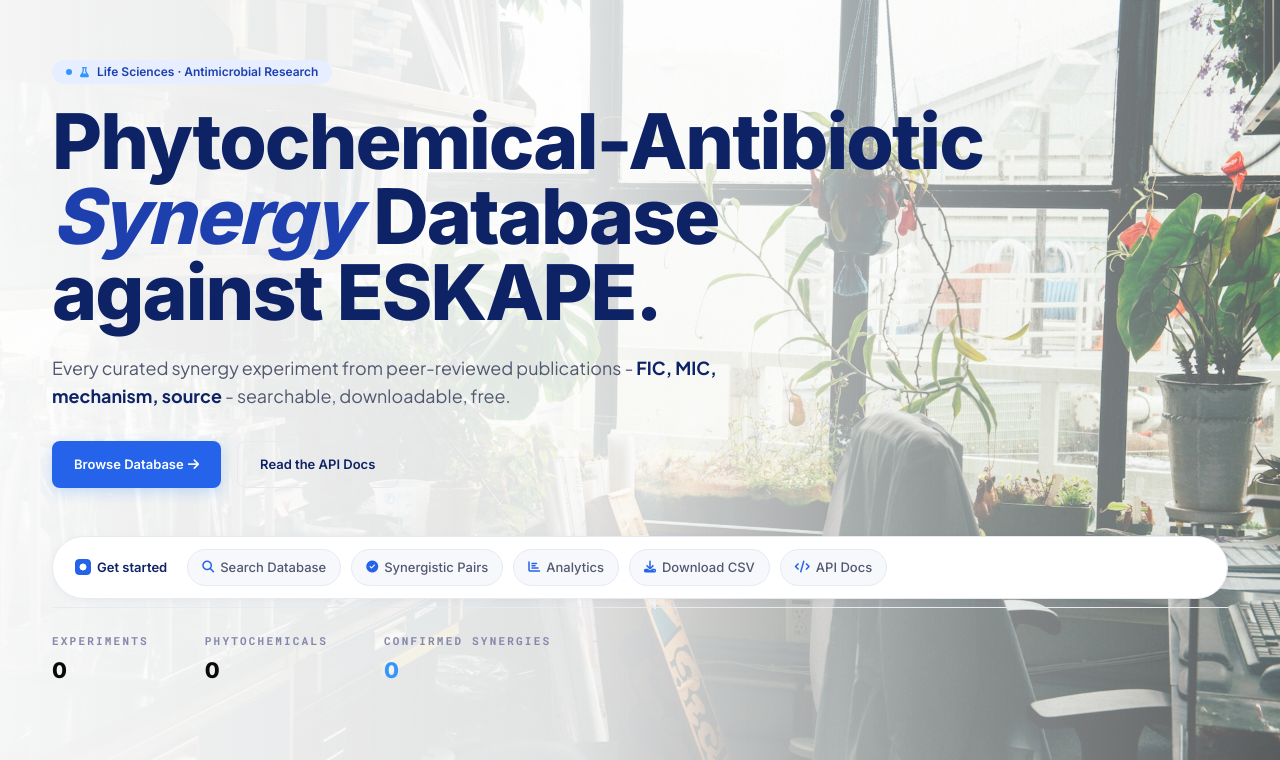
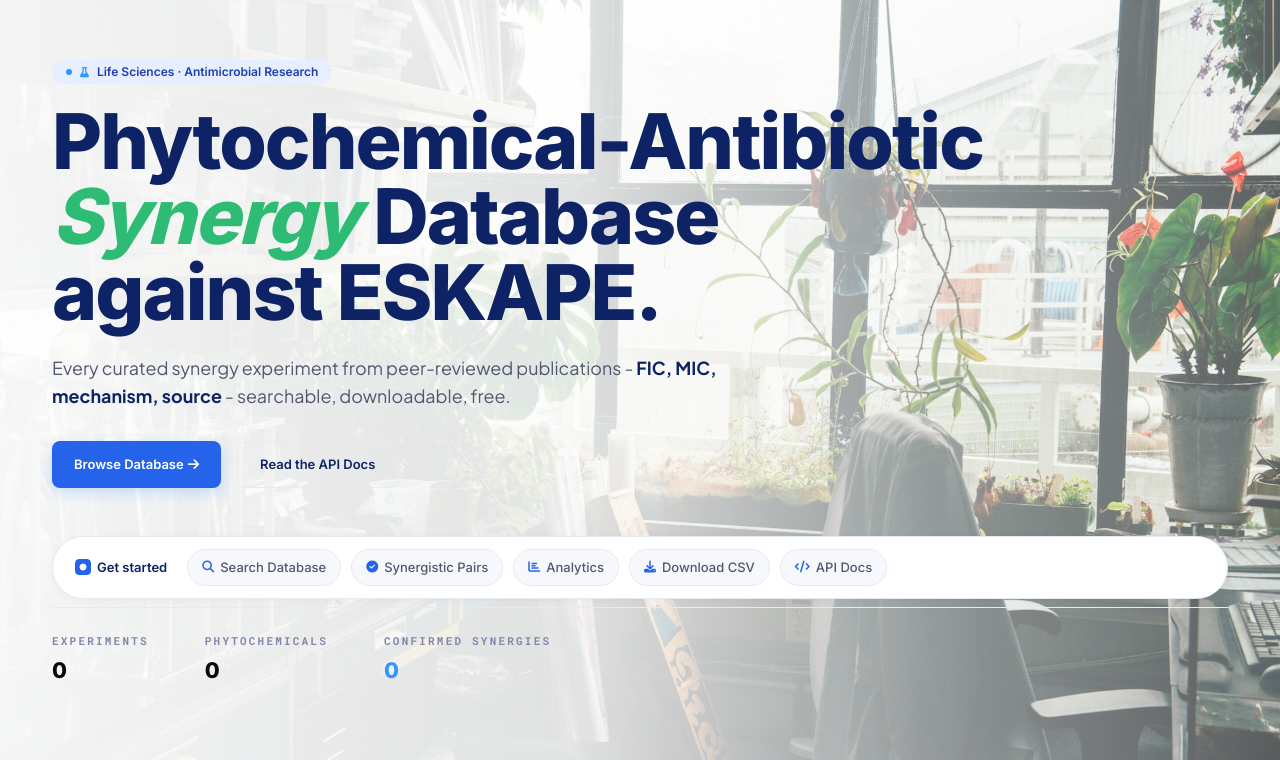
Before and after one commit to argajitsarkr/phytosynergy-db-project, a Django app: page / in a window 1280 px wide. Shown: the part 72-832 px from the top of the page. Run offline with Django 5.2, Linux system fonts and the light colour scheme; data comes from the database, SQL or seed files in the repository; data that the repository does not hold is empty; some libraries are stand-ins or nearby versions.

Commit message:
Add Razorpay green as second accent (#2EBC74) for two-tone headings
Razorpay uses vibrant green sparingly inside headings as a secondary
accent against its primary blue ("for developers by developers",
"e-commerce business"). Adds matching tokens (--rzp-green, -deep, -tint),
a .text-accent-green utility, and retargets the existing .hero-accent
class to green so the home hero "Synergy" word renders green while
.text-primary-accent stays royal blue. Brighter shade #4CD18E used on
dark backgrounds for contrast.

Co-Authored-By: Claude Opus 4.7 <noreply@anthropic.com>

```diff
--- a/synergy_data/static/synergy_data/css/custom.css
+++ b/synergy_data/static/synergy_data/css/custom.css
@@ -2680,3 +2680,27 @@ h1, h2, h3, h4, h5, h6 { color: var(--rzp-ink); letter-spacing: -0.01em; }
     margin-top: 0;
     border-top: 1px solid rgba(255,255,255,.08);
 }
+
+/* ============================================================
+   RAZORPAY GREEN ACCENT
+   Razorpay uses a vibrant green as a second accent inside headings
+   ("for developers by developers", "e-commerce business"). One
+   accent per section, contrasting with the primary blue.
+   ============================================================ */
+:root {
+    --rzp-green: #2EBC74;
+    --rzp-green-deep: #1F9D5C;
+    --rzp-green-tint: #E6F7EE;
+}
+
+.text-accent-green { color: var(--rzp-green) !important; }
+
+/* Hero "Synergy" word adopts the green accent so the home heading
+   reads as blue + green two-tone, mirroring Razorpay's pattern. */
+.hero-accent { color: var(--rzp-green) !important; }
+
+/* On dark backgrounds the green needs to stay punchy */
+.section-dark .text-accent-green,
+.section-dark .hero-accent {
+    color: #4CD18E !important;
+}
```
